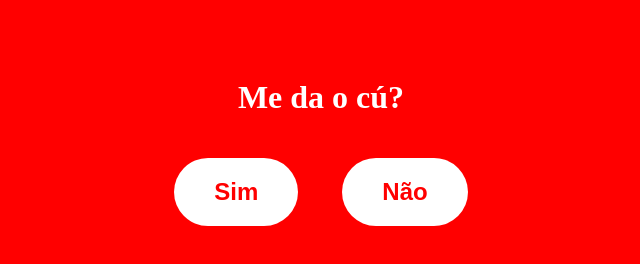
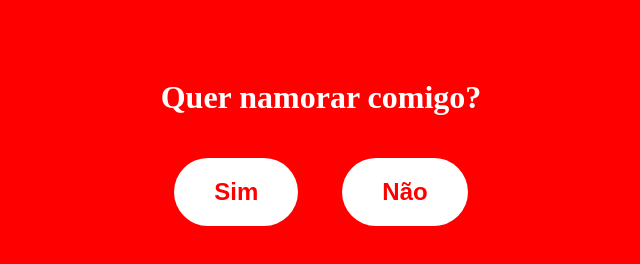
Before and after one commit to Danh0602/PedidoDeNamoro, a plain HTML site: page index.html in a window 1280 px wide. Shown: the whole page, without its empty margins (319-959 px from the left). Drawn offline with Linux system fonts and the light colour scheme.

Commit message:
Update index.html

```diff
--- a/index.html
+++ b/index.html
@@ -28,7 +28,7 @@
 	</style>
 </head>
 <body>
-	<h1 style="color: #ffffff;">Me da o cú?</h1>
+	<h1 style="color: #ffffff;">Quer namorar comigo?</h1>
 	<button id="sim">Sim</button>
 	<button id="nao">Não</button>
 
```
